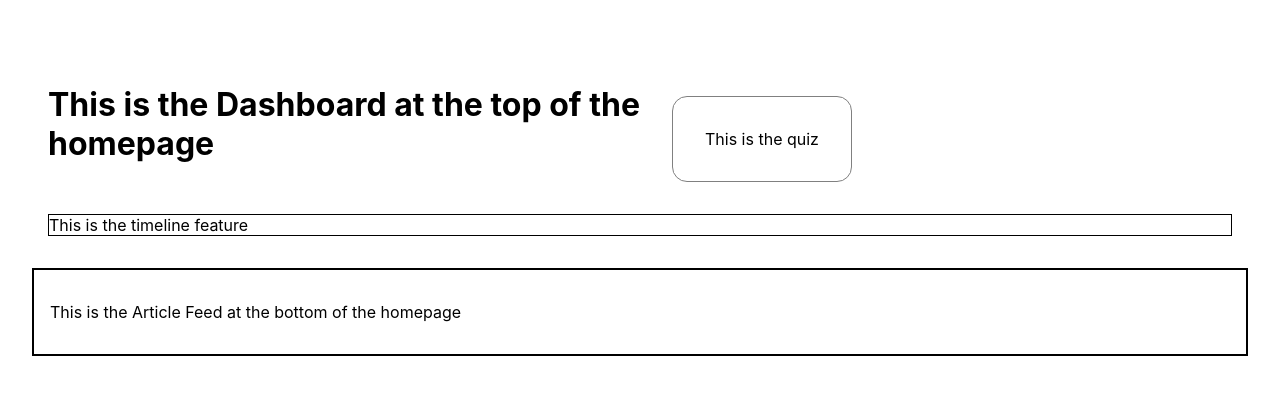
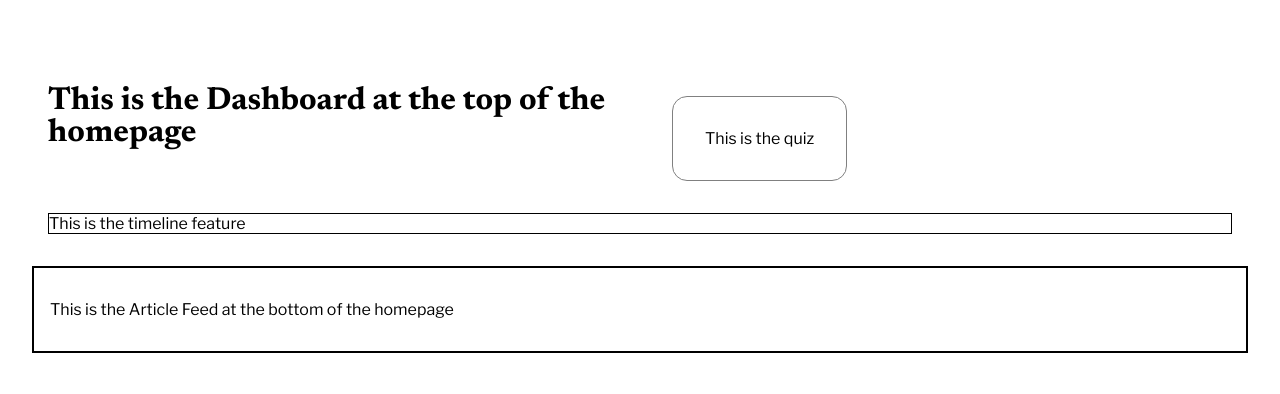
Before and after one commit to lauracastrovenegas/adaptive-stories, a React (Create React App) app: page / in a window 1280 px wide. Shown: the top 394 px of the page. Built offline with nearby package versions, Linux system fonts and the light colour scheme; the HTML template or start-up script is replaced by a standard one.

Commit message:
Added new fonts and set the body and header fonts to the nicer ones

```diff
--- a/src/index.css
+++ b/src/index.css
@@ -1,8 +1,12 @@
+@import url('https://fonts.googleapis.com/css2?family=Libre+Franklin:ital,wght@0,100;0,200;0,300;0,400;0,500;0,600;0,700;0,800;0,900;1,100;1,200;1,300;1,400;1,500;1,600;1,700;1,800;1,900&family=Newsreader:ital,opsz,wght@0,6..72,200;0,6..72,300;0,6..72,400;0,6..72,500;0,6..72,600;0,6..72,700;0,6..72,800;1,6..72,200;1,6..72,300;1,6..72,400;1,6..72,500;1,6..72,600;1,6..72,700;1,6..72,800&display=swap');
+
+h1, h2, h3, h4 {
+  font-family: 'Newsreader', serif;
+}
+
 body {
   margin: 0;
-  font-family: -apple-system, BlinkMacSystemFont, 'Segoe UI', 'Roboto', 'Oxygen',
-    'Ubuntu', 'Cantarell', 'Fira Sans', 'Droid Sans', 'Helvetica Neue',
-    sans-serif;
+  font-family: 'Libre Franklin', sans-serif;
   -webkit-font-smoothing: antialiased;
   -moz-osx-font-smoothing: grayscale;
 }
```
